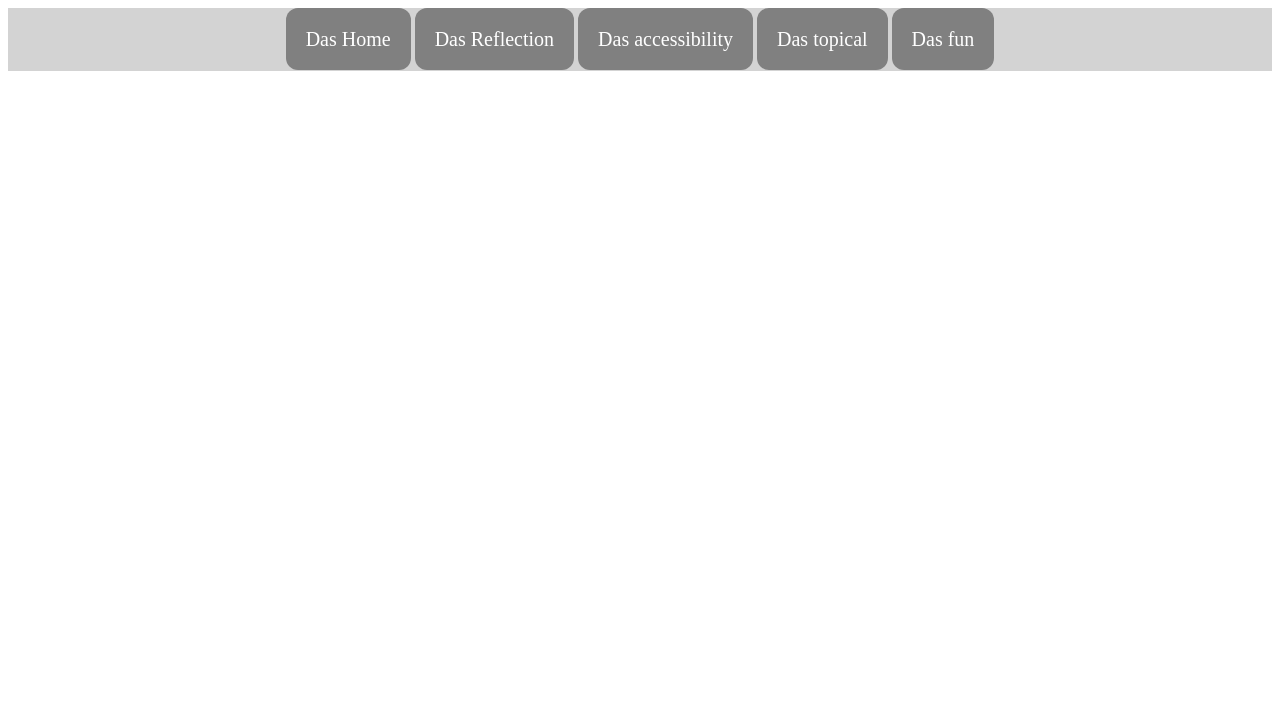
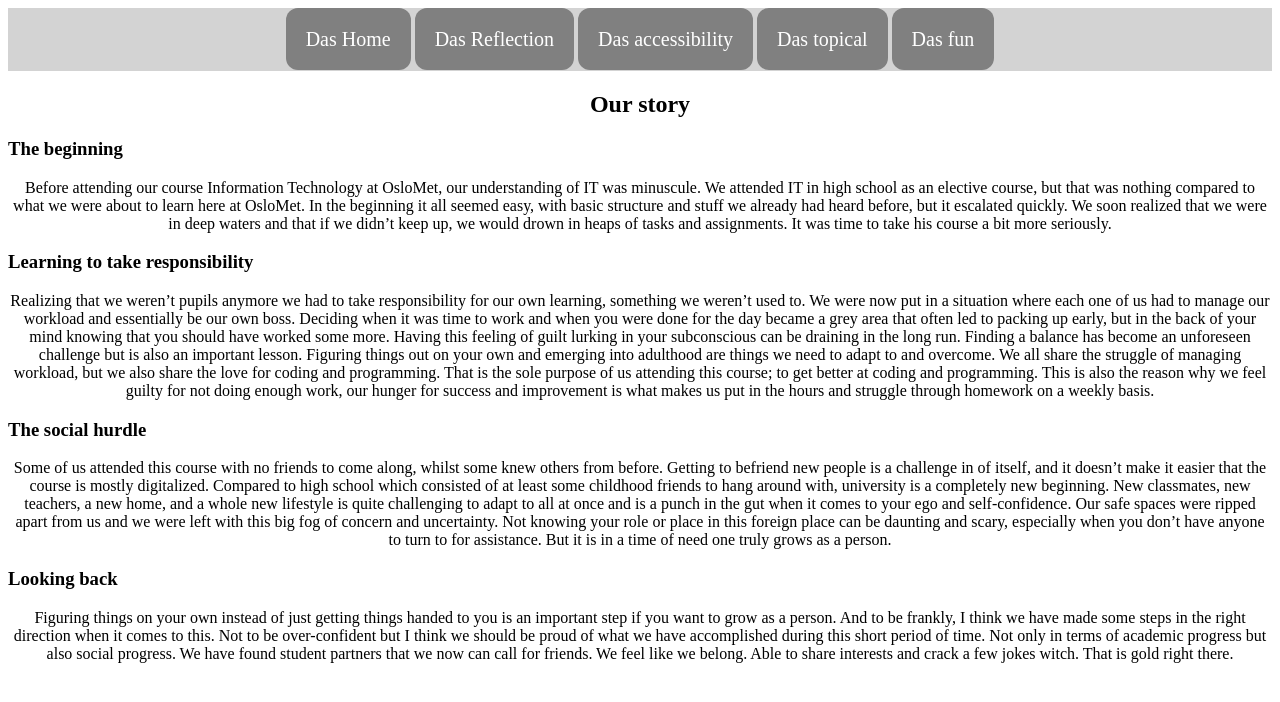
Before and after one commit to Twitchbisharp/Data1200_Eksamen, a plain HTML site: page ref_essay.html in a window 1280 px wide. Drawn offline with Linux system fonts and the light colour scheme.

Commit message:
Added content to reflection essay
pasted a 500+ story in ref_essay.html

```diff
--- a/ref_essay.html
+++ b/ref_essay.html
@@ -31,7 +31,7 @@
         (or work-life) to university. Reflect on any of the following topics:
         a) learning to code, or
         b) being a student rather than a pupil, or
-        c) managing the workload.
+        c) managing the workload. (done)
 
         Please illustrate with screenshots of code or illustrating images if you
         can. Else, we recommend using images of OsloMet to create a mix of
@@ -39,7 +39,46 @@
         language/grammar of the paragraphs. We expect headings, text and
         images that relate to each other (content). Headings should be
         informative and grammatically correct (proper visual hierarchy).-->
-
+            <div class = "content">
+                <h2>Our story</h2>
+                <h3>The beginning</h3>
+                <p>
+                    Before attending our course Information Technology at OsloMet, our understanding of IT was minuscule.
+                    We attended IT in high school as an elective course, but that was nothing compared to what we were about to learn here at OsloMet.
+                    In the beginning it all seemed easy, with basic structure and stuff we already had heard before, but it escalated quickly.
+                    We soon realized that we were in deep waters and that if we didn’t keep up, we would drown in heaps of tasks and assignments.
+                    It was time to take his course a bit more seriously.
+                </p>
+                <h3>Learning to take responsibility</h3>
+                <p>
+                    Realizing that we weren’t pupils anymore we had to take responsibility for our own learning, something we weren’t used to.
+                    We were now put in a situation where each one of us had to manage our workload and essentially be our own boss.
+                    Deciding when it was time to work and when you were done for the day became a grey area that often led to packing up early, but in the back of your mind knowing that you should have worked some more.
+                    Having this feeling of guilt lurking in your subconscious can be draining in the long run.
+                    Finding a balance has become an unforeseen challenge but is also an important lesson.
+                    Figuring things out on your own and emerging into adulthood are things we need to adapt to and overcome.
+                    We all share the struggle of managing workload, but we also share the love for coding and programming.
+                    That is the sole purpose of us attending this course; to get better at coding and programming.
+                    This is also the reason why we feel guilty for not doing enough work, our hunger for success and improvement is what makes us put in the hours and struggle through homework on a weekly basis.
+                </p>
+                <h3>The social hurdle</h3>
+                <p>
+                    Some of us attended this course with no friends to come along, whilst some knew others from before.
+                    Getting to befriend new people is a challenge in of itself, and it doesn’t make it easier that the course is mostly digitalized.
+                    Compared to high school which consisted of at least some childhood friends to hang around with, university is a completely new beginning. New classmates, new teachers, a new home, and a whole new lifestyle is quite challenging to adapt to all at once and is a punch in the gut when it comes to your ego and self-confidence.
+                    Our safe spaces were ripped apart from us and we were left with this big fog of concern and uncertainty.
+                    Not knowing your role or place in this foreign place can be daunting and scary, especially when you don’t have anyone to turn to for assistance.
+                    But it is in a time of need one truly grows as a person.
+                </p>
+                <h3>Looking back</h3>
+                <p>
+                    Figuring things on your own instead of just getting things handed to you is an important step if you want to grow as a person.
+                    And to be frankly, I think we have made some steps in the right direction when it comes to this.
+                    Not to be over-confident but I think we should be proud of what we have accomplished during this short period of time.
+                    Not only in terms of academic progress but also social progress. We have found student partners that we now can call for friends.
+                    We feel like we belong. Able to share interests and crack a few jokes witch. That is gold right there.
+                </p>
+            </div>
     </div>
 
     <div class = "footer">
```
Also changed, not shown: 3 other files.
